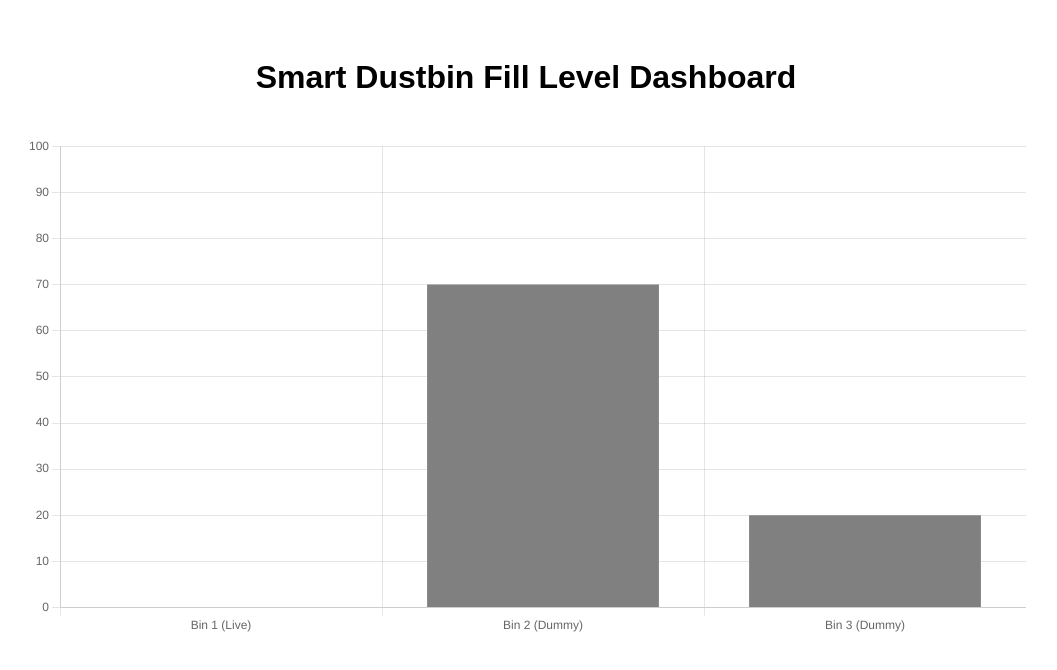
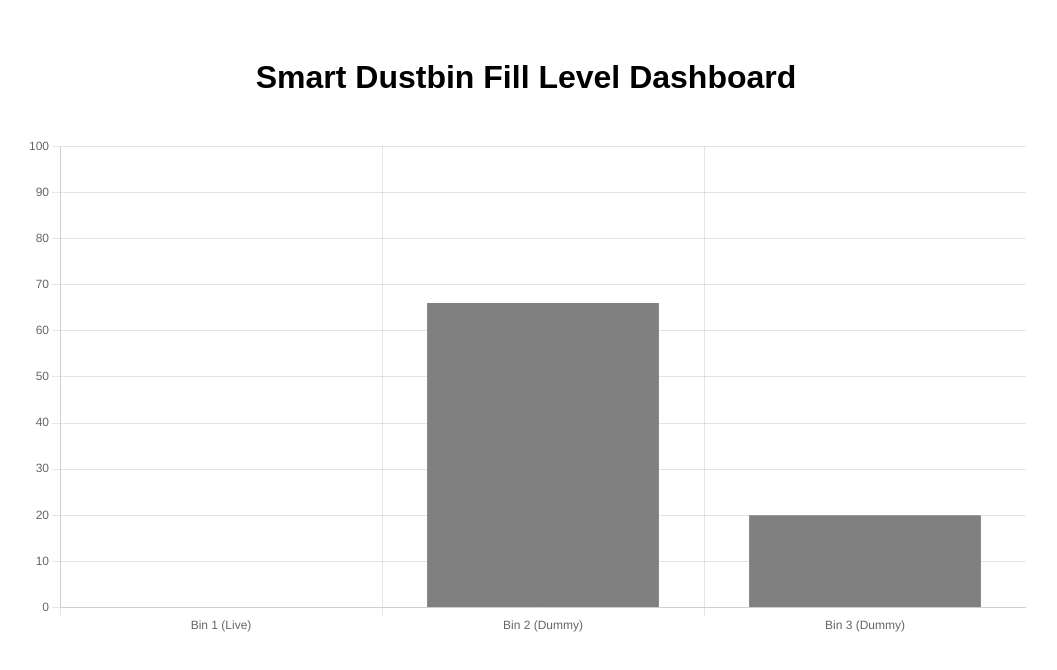
Before and after one commit to E23CSEU1197/SmartDustBin, a plain HTML site: page index.html in a window 1280 px wide. Shown: the whole page, without its empty margins (114-1171 px from the left). Drawn offline with nearby package versions, Linux system fonts and the light colour scheme; no server answers.

Commit message:
Update index.html

```diff
--- a/index.html
+++ b/index.html
@@ -152,7 +152,7 @@
         labels: ['Bin 1 (Live)', 'Bin 2 (Dummy)', 'Bin 3 (Dummy)'],
         datasets: [{
           label: 'Fill Level (%)',
-          data: [0, 70, 20], // Bin 2 and 3 dummy values
+          data: [0, 66, 20], // Bin 2 and 3 dummy values
           backgroundColor: ['green', 'grey', 'grey']
         }]
       },
```
